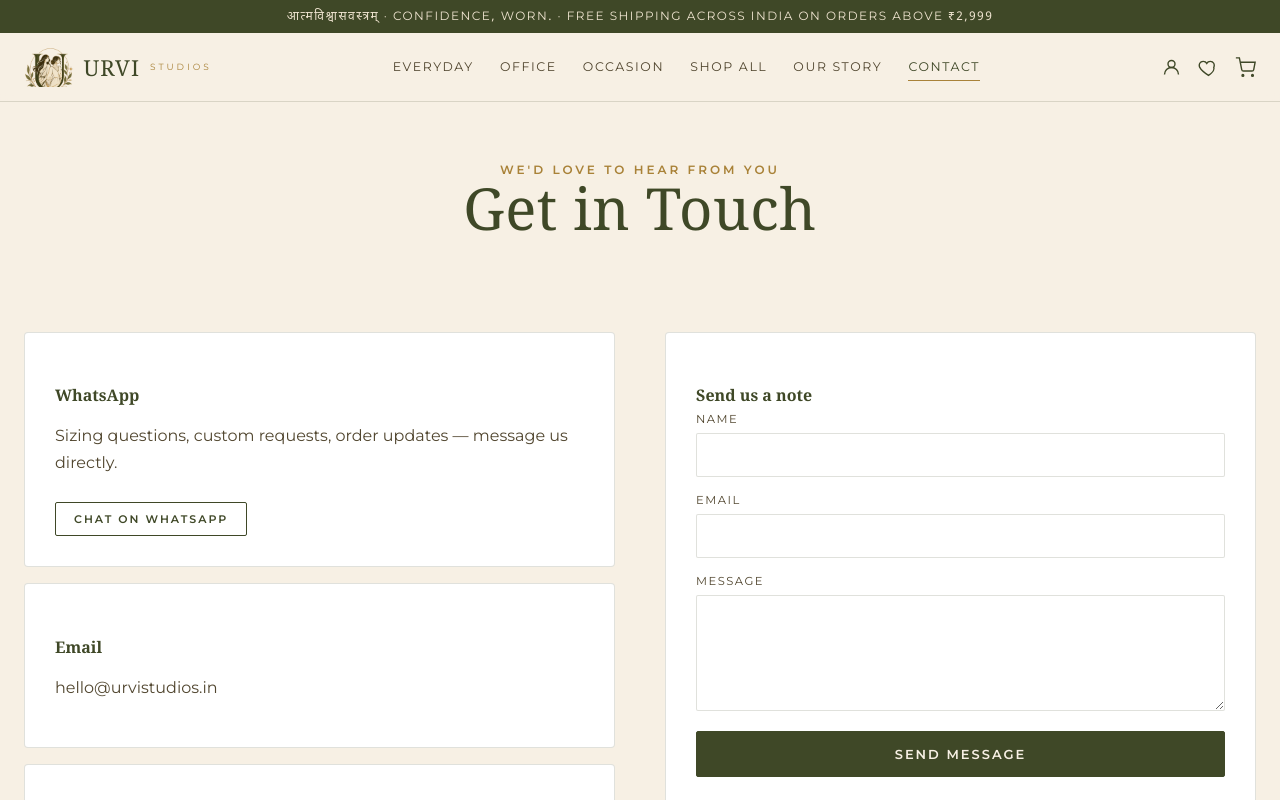
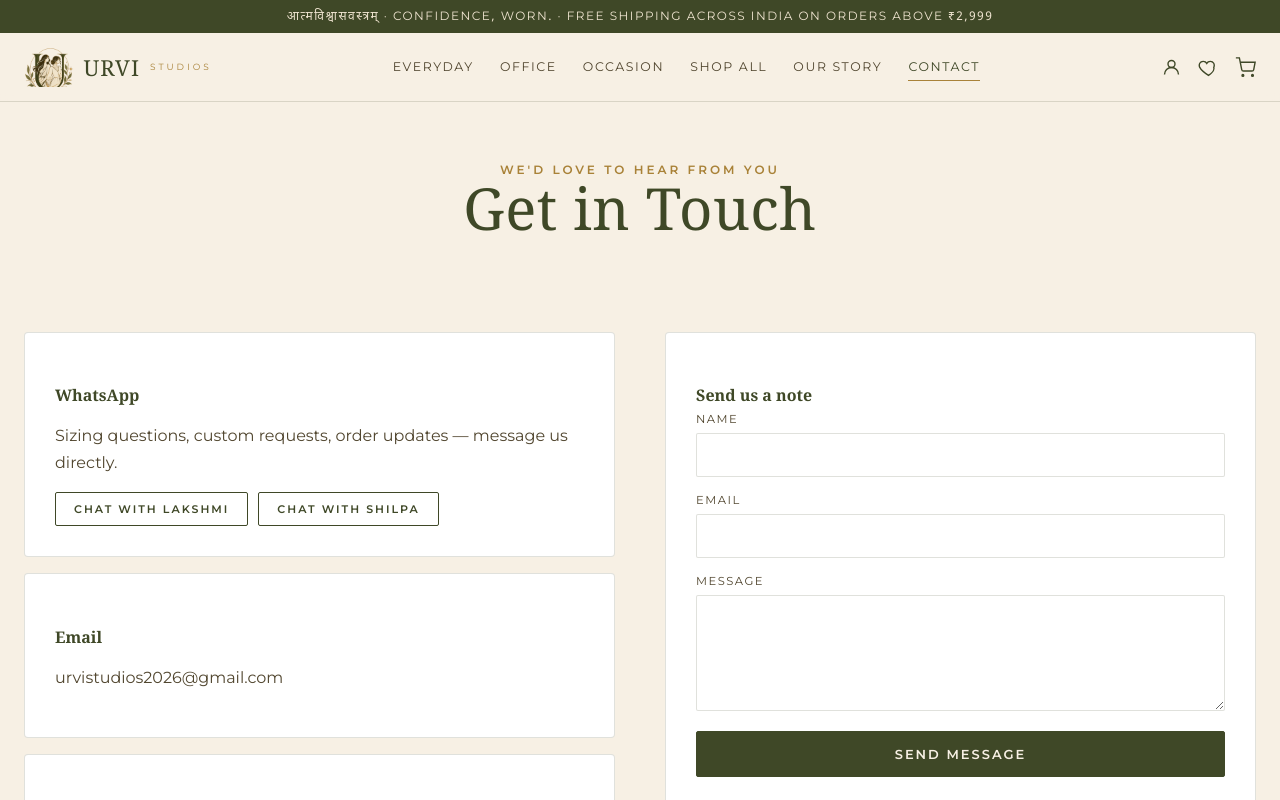
Before and after one commit to NagalakshmiNN/urvi-studios, a Next.js app: page /contact in a window 1280 px wide. Shown: the top 800 px of the page. Built offline with nearby package versions, Linux system fonts and the light colour scheme; no server answers; a web font is replaced by a local one.

Commit message:
instagram update
s

```diff
--- a/src/app/contact/page.tsx
+++ b/src/app/contact/page.tsx
@@ -18,9 +18,14 @@ export default function ContactPage() {
             <div className="contact-card">
               <h4>WhatsApp</h4>
               <p>Sizing questions, custom requests, order updates — message us directly.</p>
-              <a href={`https://wa.me/${SITE.whatsappNumber}`} target="_blank" rel="noopener noreferrer" className="btn btn-outline btn-small" style={{ marginTop: 10 }}>
-                Chat on WhatsApp
-              </a>
+              <div style={{ display: "flex", gap: 10, marginTop: 10, flexWrap: "wrap" }}>
+                <a href={`https://wa.me/${SITE.whatsappNumber}`} target="_blank" rel="noopener noreferrer" className="btn btn-outline btn-small">
+                  Chat with Lakshmi
+                </a>
+                <a href={`https://wa.me/${SITE.whatsappNumberAlt}`} target="_blank" rel="noopener noreferrer" className="btn btn-outline btn-small">
+                  Chat with Shilpa
+                </a>
+              </div>
             </div>
             <div className="contact-card">
               <h4>Email</h4>
--- a/src/lib/site-config.ts
+++ b/src/lib/site-config.ts
@@ -1,9 +1,9 @@
 // Central place for the shop's public contact details.
-// TODO: replace with Urvi Studios' real details, then redeploy.
 export const SITE = {
-  whatsappNumber: "911234567890", // country code + number, no + or spaces
-  instagramHandle: "urvistudios",
-  contactEmail: "hello@urvistudios.in",
+  whatsappNumber: "919538559595", // Lakshmi — country code + number, no + or spaces
+  whatsappNumberAlt: "919632311118", // Shilpa
+  instagramHandle: "urvi.studios",
+  contactEmail: "urvistudios2026@gmail.com",
   freeShippingThreshold: 2999,
   shippingCost: 149,
 };
```
